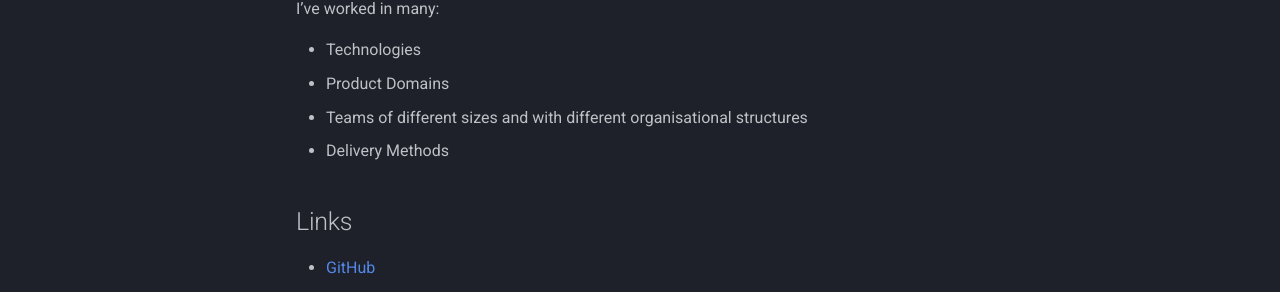
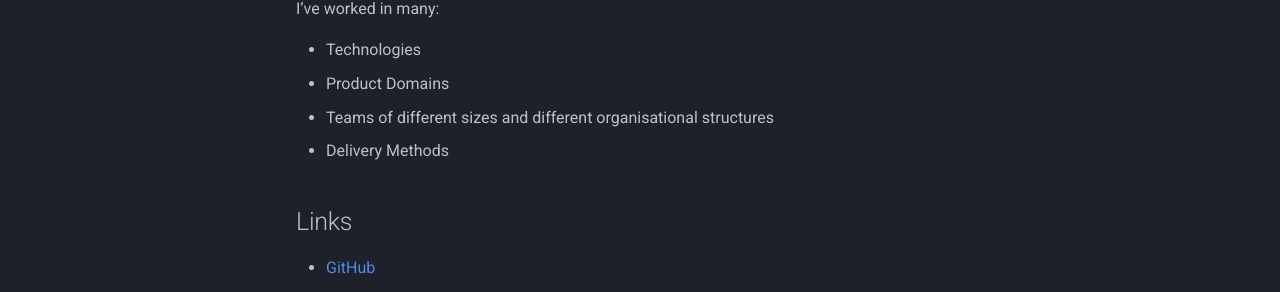
Before and after one commit to MarkGravestock/personal-site, an MkDocs documentation site: the page built from docs/index.md, in a window 1280 px wide and 1022 px high. Shown: the part 299-591 px from the top of the window. Built offline with MkDocs 1.6.1 and Material for MkDocs 9.7.7, drawn with Linux system fonts in a browser that asks for light colours.

Commit message:
Correct URLs

```diff
--- a/docs/index.md
+++ b/docs/index.md
@@ -6,7 +6,7 @@
 
 - Technologies
 - Product Domains
-- Teams of different sizes and with different organisational structures
+- Teams of different sizes and different organisational structures
 - Delivery Methods
 
 ## Links
@@ -16,8 +16,8 @@
 
 ### Other Sites
 
-- [Visualisations](https://visualisations.markgravestock/com) - Some visualisations to help understand concepts
-- [BabelPod](https://babelpod.markgravestock/com) - Vibe coded experiment to help learn new languages using podcasts
+- [Visualisations](https://visualisations.markgravestock.com) - Some visualisations to help understand concepts
+- [BabelPod](https://babelpod.markgravestock.com) - Vibe coded experiment to help learn new languages using podcasts
 
 ## This Site
 
```
